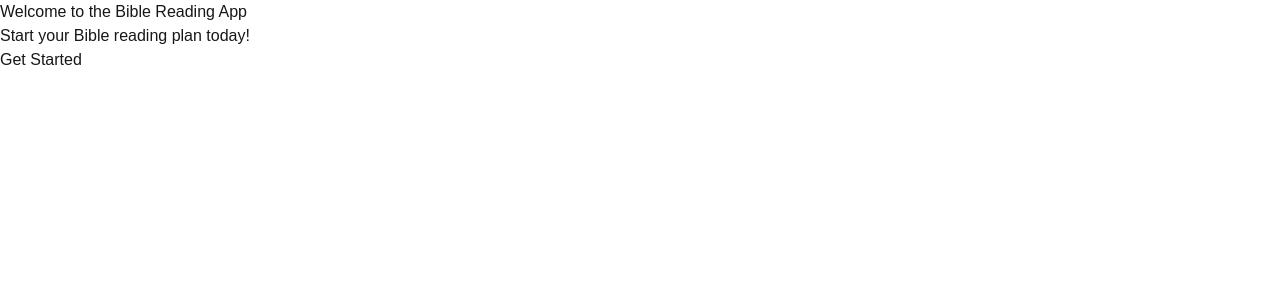
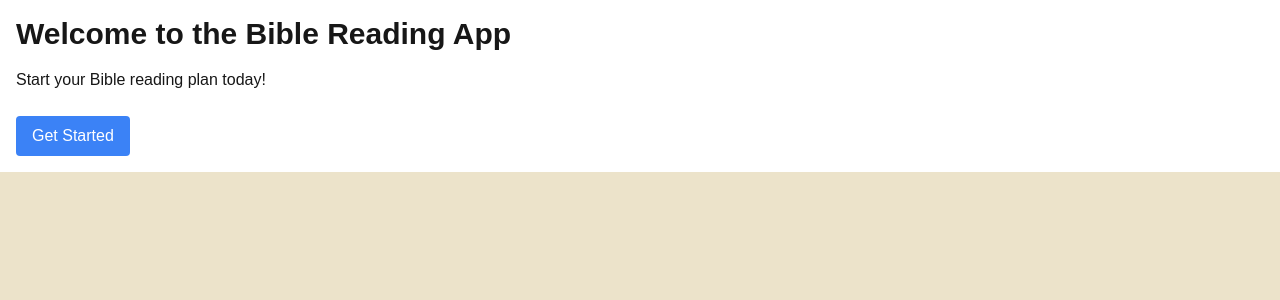
Before and after one commit to bschm0622/bible-app, a Next.js app: page / in a window 1280 px wide. Shown: the top 300 px of the page. Built offline with nearby package versions, Linux system fonts and the light colour scheme.

Commit message:
add daisy ui support

```diff
--- a/package.json
+++ b/package.json
@@ -10,6 +10,7 @@
   },
   "dependencies": {
     "@supabase/supabase-js": "^2.47.10",
+    "daisyui": "^4.12.23",
     "next": "15.1.3",
     "react": "^19.0.0",
     "react-dom": "^19.0.0"
--- a/tailwind.config.js
+++ /dev/null
@@ -1,8 +0,0 @@
-/** @type {import('tailwindcss').Config} */
-module.exports = {
-  content: [],
-  theme: {
-    extend: {},
-  },
-  plugins: [],
-}
--- a/tailwind.config.ts
+++ b/tailwind.config.ts
@@ -1,6 +1,6 @@
 import type { Config } from "tailwindcss";
 
-export default {
+const config: Config = {
   content: [
     "./src/pages/**/*.{js,ts,jsx,tsx,mdx}",
     "./src/components/**/*.{js,ts,jsx,tsx,mdx}",
@@ -9,11 +9,50 @@ export default {
   ],
   theme: {
     extend: {
-      colors: {
-        background: "var(--background)",
-        foreground: "var(--foreground)",
+      backgroundImage: {
+        "gradient-radial": "radial-gradient(var(--tw-gradient-stops))",
+        "gradient-conic":
+          "conic-gradient(from 180deg at 50% 50%, var(--tw-gradient-stops))",
       },
     },
   },
-  plugins: [],
-} satisfies Config;
+  plugins: [require("daisyui")],
+  daisyui: {
+    themes: [
+      //"cupcake",
+      // "light",
+      // "dark",
+      // "bumblebee",
+      // "emerald",
+      // "corporate",
+      // "synthwave",
+      "retro",
+      // "cyberpunk",
+      // "valentine",
+      // "halloween",
+      // "garden",
+      // "forest",
+      // "aqua",
+      // "lofi",
+      // "pastel",
+      // "fantasy",
+      // "wireframe",
+      // "black",
+      // "luxury",
+      // "dracula",
+      // "cmyk",
+      // "autumn",
+      // "business",
+      // "acid",
+      // "lemonade",
+      // "night",
+      // "coffee",
+      // "winter",
+      // "dim",
+      // "nord",
+      // "sunset",
+    ],
+  },
+};
+
+export default config;
```
Also changed, not shown: 1 other file (tests, documents, lock files or other folders).
